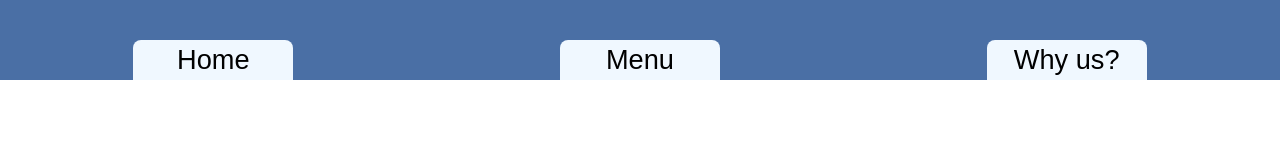
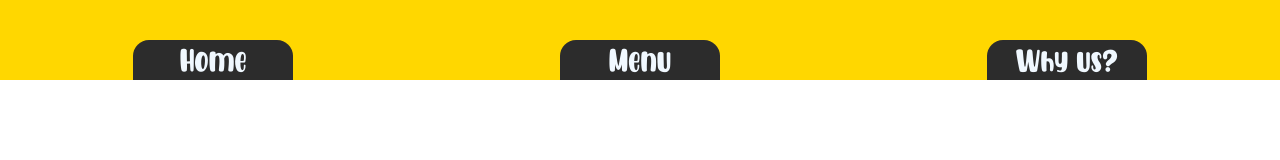
Before and after one commit to thomasfahy/restaurant-site, a website: page src/template.html in a window 1280 px wide. Drawn offline with Linux system fonts and the light colour scheme.

Commit message:
feat: add custom font, changed colour scheme

```diff
--- a/src/header.css
+++ b/src/header.css
@@ -5,9 +5,16 @@
     margin: 0;
 }
 
+@font-face {
+    font-family: 'CustomFont';
+    src: url('../fonts/sunshine-tropical.ttf') format('truetype');
+    font-weight: normal;
+    font-style: normal;
+}
+
 header{
     height: 10vh;
-    background-color: #4A6FA5;
+    background-color: #FFD700;
 }
 
 nav{
@@ -23,10 +30,13 @@ nav{
     height: 5vh;
     width: 10rem;
     background-color: aliceblue;
-    border-top-left-radius: 0.5rem;
-    border-top-right-radius: 0.5rem;
+    border-top-left-radius: 1rem;
+    border-top-right-radius: 1rem;
     border: 0px solid black;
-    font-size: 1.7rem;
+    font-family: 'CustomFont', sans-serif;
+    font-size: 2rem;
+    background-color: #2C2C2C;
+    color: aliceblue;
 }
 
 .content{
```
Also changed, not shown: fonts/sunshine-tropical.ttf (added).
